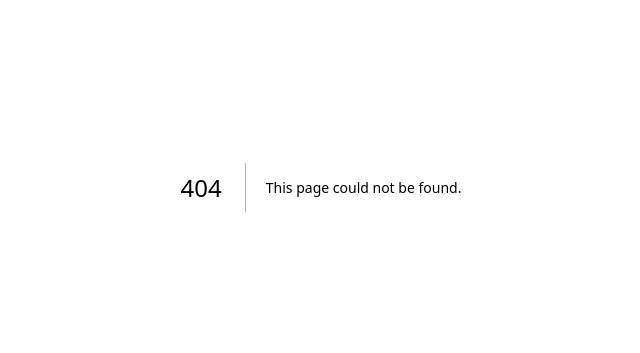
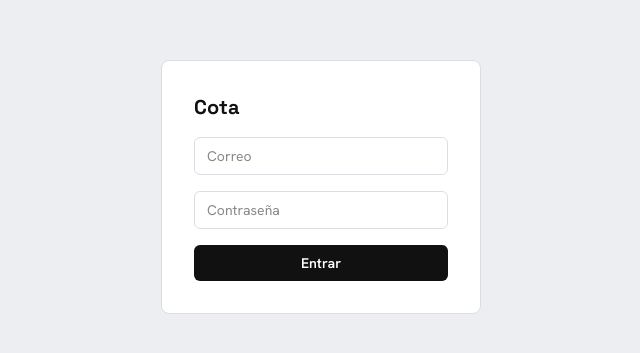
Before and after one commit to pauldv-coder/Kaze, a Next.js app: page /login in a window 1280 px wide. Before the commit this address had no page. Shown: the part 213-566 px from the top of the page, without its empty margins (319-959 px from the left). Built offline with nearby package versions, Linux system fonts and the light colour scheme.

Commit message:
feat(auth): login page + server action
Co-Authored-By: Claude Fable 5 <noreply@anthropic.com>

```diff
--- /dev/null
+++ b/app/(auth)/login/actions.ts
@@ -0,0 +1,13 @@
+'use server'
+import { createClient } from '@/lib/supabase/server'
+import { redirect } from 'next/navigation'
+
+export async function login(formData: FormData) {
+  const supabase = await createClient()
+  const { error } = await supabase.auth.signInWithPassword({
+    email: String(formData.get('email')),
+    password: String(formData.get('password')),
+  })
+  if (error) redirect(`/login?error=${encodeURIComponent(error.message)}`)
+  redirect('/proyectos')
+}
--- /dev/null
+++ b/app/(auth)/login/page.tsx
@@ -0,0 +1,22 @@
+import { login } from './actions'
+
+export default async function LoginPage({
+  searchParams,
+}: { searchParams: Promise<{ error?: string }> }) {
+  const { error } = await searchParams
+  return (
+    <main className="min-h-screen grid place-items-center bg-panel">
+      <form action={login} className="w-80 bg-white border border-borde rounded-lg p-8 space-y-4">
+        <h1 className="font-display text-xl font-bold">Cota</h1>
+        <input name="email" type="email" required placeholder="Correo"
+               className="w-full border border-borde rounded-md px-3 py-2 text-sm" />
+        <input name="password" type="password" required placeholder="Contraseña"
+               className="w-full border border-borde rounded-md px-3 py-2 text-sm" />
+        {error && <p className="text-estado-mal text-xs">{error}</p>}
+        <button className="w-full bg-tinta text-white rounded-md py-2 text-sm font-semibold">
+          Entrar
+        </button>
+      </form>
+    </main>
+  )
+}
```
